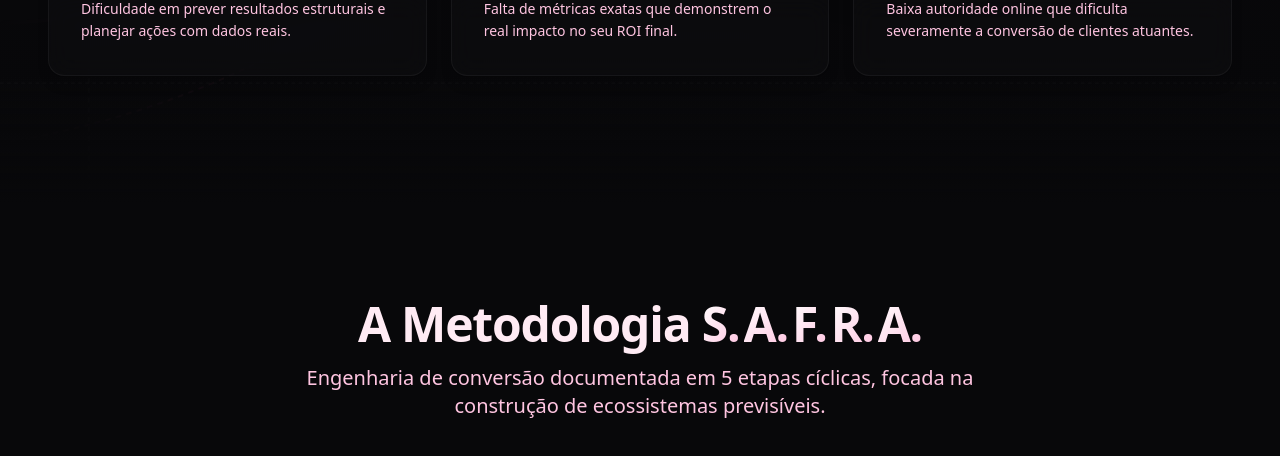
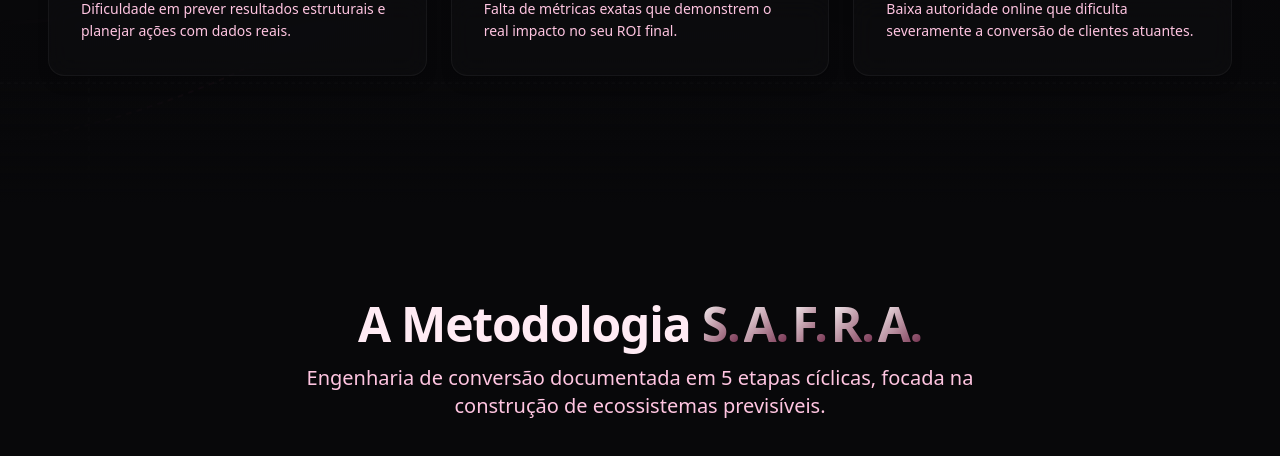
Before and after one commit to jooh44/site-vyrtech, a Next.js app: page / in a window 1280 px wide. Shown: the part 1483-1939 px from the top of the page. Built offline with nearby package versions, Linux system fonts and the light colour scheme.

Commit message:
style: replace remaining pink text gradients and timeline glow to deep purple inside safra section

```diff
--- a/src/components/ui/SafraSection.tsx
+++ b/src/components/ui/SafraSection.tsx
@@ -127,11 +127,11 @@ export function SafraSection() {
                     <h2 className="text-4xl md:text-5xl font-bold text-vyr-text tracking-tight mb-4">
                         A Metodologia{" "}
                         <span className="inline-flex gap-1">
-                            <span className="text-transparent bg-clip-text bg-gradient-to-br from-white to-vyr-wine-light">S.</span>
-                            <span className="text-transparent bg-clip-text bg-gradient-to-br from-white to-vyr-wine-light">A.</span>
-                            <span className="text-transparent bg-clip-text bg-gradient-to-br from-white to-vyr-wine-light">F.</span>
-                            <span className="text-transparent bg-clip-text bg-gradient-to-br from-white to-vyr-wine-light">R.</span>
-                            <span className="text-transparent bg-clip-text bg-gradient-to-br from-white to-vyr-wine-light">A.</span>
+                            <span className="text-transparent bg-clip-text bg-gradient-to-br from-white to-[#6D2749]">S.</span>
+                            <span className="text-transparent bg-clip-text bg-gradient-to-br from-white to-[#6D2749]">A.</span>
+                            <span className="text-transparent bg-clip-text bg-gradient-to-br from-white to-[#6D2749]">F.</span>
+                            <span className="text-transparent bg-clip-text bg-gradient-to-br from-white to-[#6D2749]">R.</span>
+                            <span className="text-transparent bg-clip-text bg-gradient-to-br from-white to-[#6D2749]">A.</span>
                         </span>
                     </h2>
                     <p className="text-vyr-text-muted mt-2 text-lg md:text-xl max-w-2xl mx-auto">
@@ -148,7 +148,7 @@ export function SafraSection() {
                     {/* Glowing active line */}
                     <div
                         ref={lineRef}
-                        className="absolute left-[27px] md:left-12 top-0 w-[2px] bg-gradient-to-b from-vyr-wine-light to-[#ff1744] rounded-full shadow-[0_0_15px_rgba(255,23,68,0.5)] origin-top z-10"
+                        className="absolute left-[27px] md:left-12 top-0 w-[2px] bg-gradient-to-b from-[#4A1731] to-[#6D2749] rounded-full shadow-[0_0_15px_rgba(109,39,73,0.5)] origin-top z-10"
                     />
 
                     {steps.map((step, idx) => (
@@ -164,10 +164,10 @@ export function SafraSection() {
                                 <div className="relative z-10">
                                     <h3 className="text-3xl md:text-4xl font-bold text-white mb-4 tracking-tight flex items-center gap-4">
                                         {/* Pure Typographic Highlight without box */}
-                                        <span className="type-letter inline-block text-5xl md:text-6xl font-black text-transparent bg-clip-text bg-gradient-to-b from-white to-vyr-wine-light drop-shadow-[0_0_15px_rgba(255,197,225,0.3)]">
+                                        <span className="type-letter inline-block text-5xl md:text-6xl font-black text-transparent bg-clip-text bg-gradient-to-b from-white to-[#6D2749] drop-shadow-[0_0_15px_rgba(109,39,73,0.3)]">
                                             {step.letter}
                                         </span>
-                                        <span className="text-vyr-wine-light text-2xl md:text-3xl">{`0${idx + 1}.`}</span>
+                                        <span className="text-[#6D2749] text-2xl md:text-3xl">{`0${idx + 1}.`}</span>
                                         <span>{step.title}</span>
                                     </h3>
                                     <p className="text-base md:text-lg text-gray-400 leading-relaxed font-medium max-w-2xl md:pl-[5.5rem]">
```
